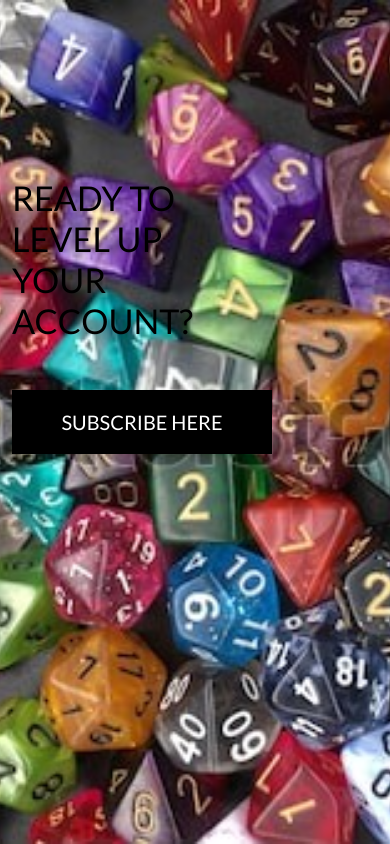
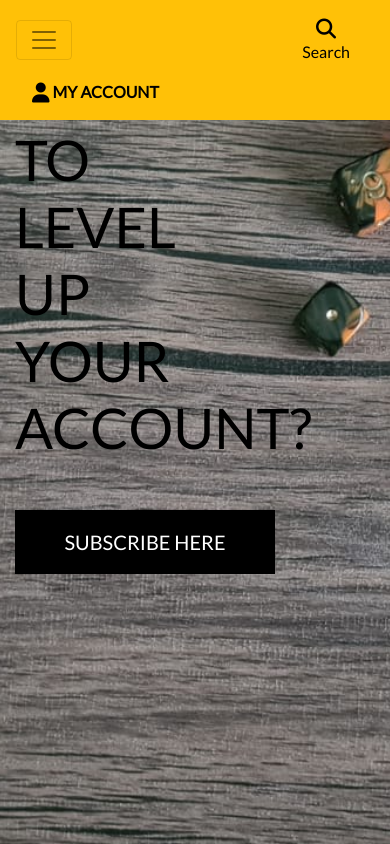
Before and after one commit to AbnocChinwads/fourth-milestone-project, a Django app: page / in a window 390 px wide. Run offline with Django 3.2, Linux system fonts and the light colour scheme; some libraries are stand-ins or nearby versions.

Commit message:
added mobile header and main navbar

```diff
--- a/static/css/base.css
+++ b/static/css/base.css
@@ -3,7 +3,7 @@
 }
 
 body {
-    background: url('/media/homepage_background_dice.jpg') no-repeat center center fixed;
+    background: url('/media/homepage_background_dice.jpeg') no-repeat center center fixed;
     background-size: cover;
     height: calc(100vh - 164px);
     color: #555;
@@ -38,6 +38,19 @@
     color: white;
 }
 
+.btn-outline-black {
+    background: white;
+    color: black !important; /* use important to override link colors for <a> elements */
+    border: 1px solid black;
+}
+
+.btn-outline-black:hover,
+.btn-outline-black:active,
+.btn-outline-black:focus {
+    background: black;
+    color: white !important;
+}
+
 .sub-button:hover,
 .sub-button:active,
 .sub-button:focus,
@@ -56,6 +69,10 @@
     border: 1px solid black !important;
 }
 
+.bg-black {
+    background: #000 !important;
+}
+
 /* -------------------------------- Media Queries */
 
 /* Slightly larger container on xl screens */
@@ -65,7 +82,6 @@
   }
 }
 
-/* fixed top navbar only on medium and up */
 @media (min-width: 992px) {
     .fixed-top-desktop-only {
         position: fixed;
--- a/templates/base.html
+++ b/templates/base.html
@@ -1,21 +1,21 @@
-<!doctype html>
 {% load static %}
 
+<!doctype html>
 <html lang="en">
   <head>
 
     {% block meta %}
         <meta http-equiv="X-UA-Compatible" content="ie=edge">
         <meta charset="utf-8">
-        <meta name="viewport" content="width=device-width, initial-scale=1">
+        <meta name="viewport" content="width=device-width, initial-scale=1, shrink-to-fit=no">
     {% endblock %}
 
     {% block extra_meta %}
     {% endblock %}
 
     {% block corecss %}
-        <link href="https://cdn.jsdelivr.net/npm/bootstrap@5.0.0-beta1/dist/css/bootstrap.min.css" rel="stylesheet" integrity="sha384-giJF6kkoqNQ00vy+HMDP7azOuL0xtbfIcaT9wjKHr8RbDVddVHyTfAAsrekwKmP1" crossorigin="anonymous">
-        <link href="https://fonts.googleapis.com/css?family=Lato&display=swap" rel="stylesheet">
+        <link rel="stylesheet" href="https://cdn.jsdelivr.net/npm/bootstrap@4.5.3/dist/css/bootstrap.min.css" integrity="sha384-TX8t27EcRE3e/ihU7zmQxVncDAy5uIKz4rEkgIXeMed4M0jlfIDPvg6uqKI2xXr2" crossorigin="anonymous">
+        <link rel="stylesheet" href="https://fonts.googleapis.com/css?family=Lato&display=swap">
         <link rel="stylesheet" href="{% static 'css/base.css' %}">
     {% endblock %}
 
@@ -24,8 +24,8 @@
 
     {% block corejs %}
         <script src="https://kit.fontawesome.com/557a78f37e.js" crossorigin="anonymous"></script>
-        <script src="https://cdn.jsdelivr.net/npm/@popperjs/core@2.5.4/dist/umd/popper.min.js" integrity="sha384-q2kxQ16AaE6UbzuKqyBE9/u/KzioAlnx2maXQHiDX9d4/zp8Ok3f+M7DPm+Ib6IU" crossorigin="anonymous"></script>
-        <script src="https://cdn.jsdelivr.net/npm/bootstrap@5.0.0-beta1/dist/js/bootstrap.min.js" integrity="sha384-pQQkAEnwaBkjpqZ8RU1fF1AKtTcHJwFl3pblpTlHXybJjHpMYo79HY3hIi4NKxyj" crossorigin="anonymous"></script>
+        <script src="https://code.jquery.com/jquery-3.5.1.slim.min.js" integrity="sha384-DfXdz2htPH0lsSSs5nCTpuj/zy4C+OGpamoFVy38MVBnE+IbbVYUew+OrCXaRkfj" crossorigin="anonymous"></script>
+        <script src="https://cdn.jsdelivr.net/npm/bootstrap@4.5.3/dist/js/bootstrap.bundle.min.js" integrity="sha384-ho+j7jyWK8fNQe+A12Hb8AhRq26LrZ/JpcUGGOn+Y7RsweNrtN/tE3MoK7ZeZDyx" crossorigin="anonymous"></script>
     {% endblock %}
 
     {% block extra_js %}
@@ -35,10 +35,10 @@
   </head>
   <body>
     <header class="container-fluid fixed-top">
-        <div id="topnav" class="row bg-white pt-lg-2 d-none d-lg-flex">
+        <div id="topnav" class="row bg-warning pt-lg-2 d-none d-lg-flex">
             <div class="col-12 col-lg-4 my-auto py-1 py-lg-0 text-center text-lg-left">
                 <a href="{% url 'home' %}" class="nav-link main-logo-link">
-                    <h2 class="logo-font text-black my-0">Fourth Milestone Project</h2>
+                    <h2 class="logo-font text-black my-0"><strong>Campaign Note</strong><small>Saver</small></h2>
                 </a>
             </div>
             <div class="col-12 col-lg-4 my-auto py-1 py-lg-0">
@@ -46,7 +46,7 @@
                     <div class="input-group w-100">
                         <input class="form-control border border-black rounded-0" type="text" name="q" placeholder="Search our site">
                         <div class="input-group-append">
-                            <button type="submit" class="form-control border border-black rounded-0">
+                            <button type="submit" class="form-control btn btn-black border border-black rounded-0">
                                 <span class="icon">
                                     <i class="fas fa-search"></i>
                                 </span>
@@ -55,32 +55,23 @@
                     </div>
                 </form>
             </div>
-            <div class="col-12 col-lg-4 my-auto py-1 py-lg-0">
-                <ul class="list-inline list-unstyled text-center text-lg-right my-0">
-                    <li class="list-inline-item dropdown">
-                        <a href="#" class="text-black nav-link" id="user-options" data-toggle="dropdown" aria-haspopup="true" aria-expanded="false">
-                            <div class="text-center">
-                                <div><i class="fas fa-user fa-lg"></i></div>
-                                <p class="my-0">My Account</p>
-                            </div>
-                        </a>
-                        <div class="dropdown-menu border-0" aria-labelledby="user-options">
-                            {% if request.user.is_authenticated %}
-                                {% if request.user.is_superuser %}
-                                    <a href="" class="dropdown-item">Product Management</a>
-                                {% endif %}
-                                <a href="" class="dropdown-item">My Profile</a>
-                                <a href="" class="dropdown-item">My Notes</a>
-                                <a href="{% url 'account_logout' %}" class="dropdown-item">Logout</a>
-                            {% else %}
-                                <a href="{% url 'account_signup' %}" class="dropdown-item">Register</a>
-                                <a href="{% url 'account_login' %}" class="dropdown-item">Login</a>
-                            {% endif %}
-                        </div>
-                    </li>
-                </ul>
+        </div>
+        <div class="row bg-white">
+            <nav class="navbar navbar-expand-lg navbar-light bg-warning w-100">
+                <button class="navbar-toggler" type="button" data-toggle="collapse" data-target="#main-nav" aria-controls="main-nav" aria-expanded="false" aria-label="Toggle navigation">
+                    <span class="navbar-toggler-icon"></span>
+                </button>
+                {% include 'includes/mobile-top-header.html' %}
+                {% include 'includes/main-nav.html' %}
+            </nav>
+        </div>
+        {% if not 'index.html' %}
+            <div id="subscription-banner" class="row text-center">
+                <div class="col bg-black text-white">
+                    <h4 class="logo-font my-1">Ready to level up your account?</h4>
+                </div>
             </div>
-        </div>
+        {% endif %}
     </header>
 
     {% if messages %}
--- /dev/null
+++ b/templates/includes/main-nav.html
@@ -0,0 +1,49 @@
+<!DOCTYPE html>
+<div class="collapse navbar-collapse" id="main-nav">
+    <ul class="navbar-nav w-auto mx-auto">
+        <li class="d-none d-lg-block nav-item dropdown">
+            <a href="#" class="logo-font font-weight-bold nav-link text-black mr-5" id="user-options"
+                data-toggle="dropdown" aria-haspopup="true" aria-expanded="false">
+                <div class="text-center">
+                    <i class="fas fa-user fa-lg"></i> My Account
+                </div>
+            </a>
+            <div class="dropdown-menu bg-warning border-0" aria-labelledby="user-options">
+                {% if request.user.is_authenticated %}
+                {% if request.user.is_superuser %}
+                <a href="" class="dropdown-item">Product Management</a>
+                {% endif %}
+                <a href="" class="dropdown-item">My Profile</a>
+                <a href="" class="dropdown-item">My Notes</a>
+                <a href="{% url 'account_logout' %}" class="dropdown-item">Logout</a>
+                {% else %}
+                <a href="{% url 'account_signup' %}" class="dropdown-item">Register</a>
+                <a href="{% url 'account_login' %}" class="dropdown-item">Login</a>
+                {% endif %}
+            </div>
+        </li>
+
+        <li class="nav-item dropdown">
+            <a class="logo-font font-weight-bold nav-link text-black mr-5" href="#" id="clothing-link"
+                data-toggle="dropdown" aria-haspopup="true" aria-expanded="false">
+                Campaigns
+            </a>
+            <div class="dropdown-menu bg-warning border-0" aria-labelledby="clothing-link">
+                for loop here
+                <a href="" class="dropdown-item">Campaign Name</a>
+            </div>
+        </li>
+
+        <li class="nav-item dropdown">
+            <a class="logo-font font-weight-bold nav-link text-black mr-5" href="#" id="homeware-link"
+                data-toggle="dropdown" aria-haspopup="true" aria-expanded="false">
+                Collections
+            </a>
+            <div class="dropdown-menu bg-warning border-0" aria-labelledby="homeware-link">
+                <a href="" class="dropdown-item">Homebrew Creatures</a>
+                <a href="" class="dropdown-item">Homebrew Items</a>
+                <a href="" class="dropdown-item">Characters</a>
+            </div>
+        </li>
+    </ul>
+</div>
--- /dev/null
+++ b/templates/includes/mobile-top-header.html
@@ -0,0 +1,42 @@
+<!DOCTYPE html>
+<li class="list-inline-item">
+    <a class="text-black nav-link d-block d-lg-none" href="#" id="mobile-search" data-toggle="dropdown" aria-haspopup="true" aria-expanded="false">
+        <div class="text-center">
+            <div><i class="fas fa-search fa-lg"></i></div>
+            <p class="my-0">Search</p>
+        </div>
+    </a>
+    <div class="dropdown-menu bg-warning border-0 w-100 p-3 rounded-0 my-0" aria-labelledby="mobile-search">
+        <form class="form" method="GET" action="">
+            <div class="input-group w-100">
+                <input class="form-control border border-black rounded-0" type="text" name="q" placeholder="Search our site">
+                <div class="input-group-append">
+                    <button class="form-control form-control btn btn-black border border-black rounded-0" type="submit">
+                        <span class="icon">
+                            <i class="fas fa-search"></i>
+                        </span>
+                    </button>
+                </div>
+            </div>
+        </form>
+    </div>
+</li>
+<li class="list-inline-item dropdown">
+    <a class="logo-font font-weight-bold mr-5 text-black nav-link d-block d-lg-none" href="#" id="user-options" data-toggle="dropdown" aria-haspopup="true" aria-expanded="false">
+        <div class="text-center">
+            <div><i class="fas fa-user fa-lg"></i> My Account</div>
+        </div>
+    </a>
+    <div class="dropdown-menu bg-warning border-0" aria-labelledby="user-options">
+        {% if request.user.is_authenticated %}
+            {% if request.user.is_superuser %}
+                <a href="{% url 'account_logout' %}" class="dropdown-item">Product Management</a>
+            {% endif %}
+            <a href="{% url 'profile' %}" class="dropdown-item">My Profile</a>
+            <a href="{% url 'account_logout' %}" class="dropdown-item">Logout</a>
+        {% else %}
+            <a href="{% url 'account_signup' %}" class="dropdown-item">Register</a>
+            <a href="{% url 'account_login' %}" class="dropdown-item">Login</a>
+        {% endif %}
+    </div>
+</li>
```
Also changed, not shown: media/homepage_background_dice.jpeg (added), media/homepage_background_dice.jpg (deleted).
